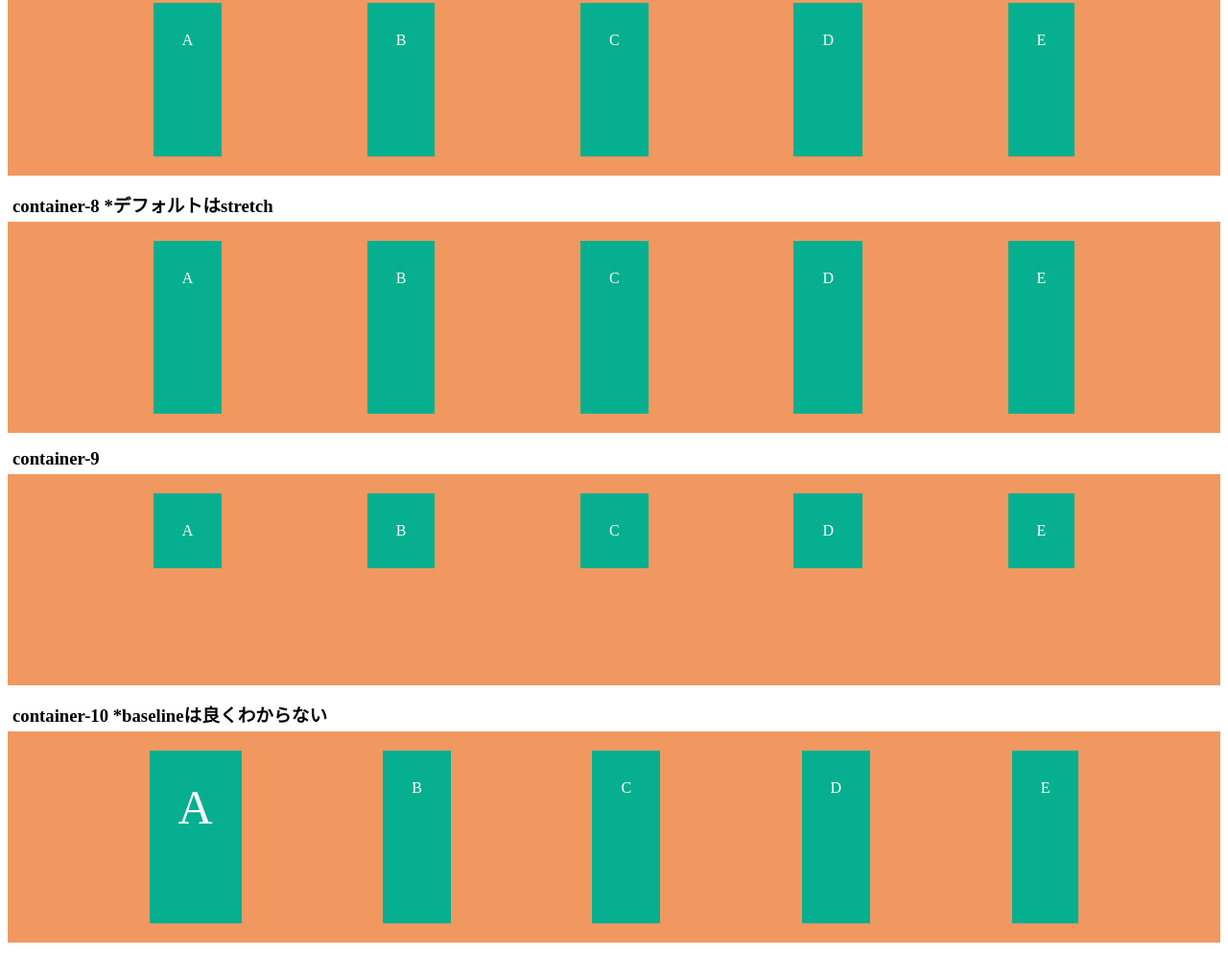
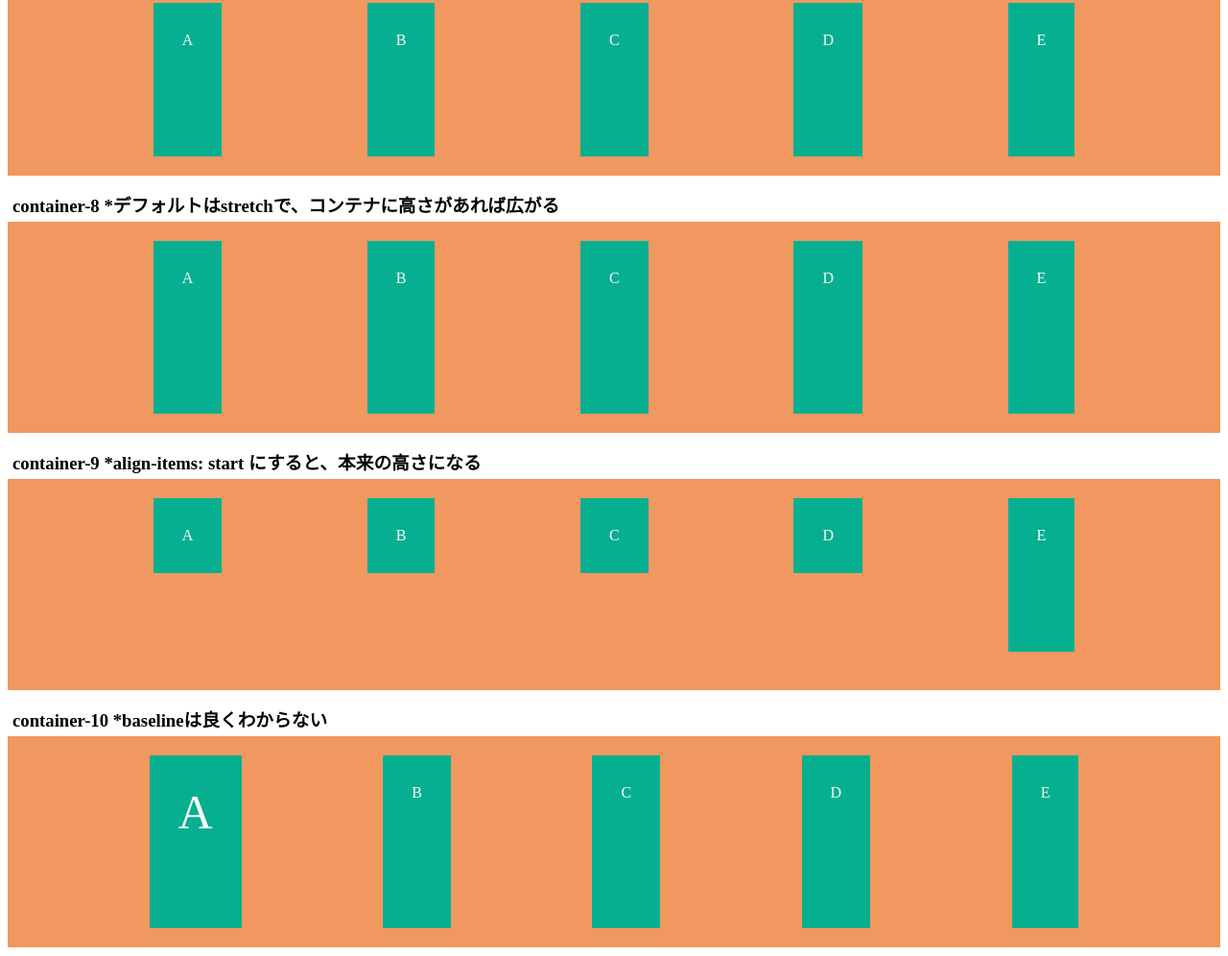
Before and after one commit to boston-terrier-kirin/ztm_javascript_web, a plain HTML site: page basic/flexbox/flex-container.html in a window 1280 px wide. Shown: the part 2107-3103 px from the top of the page at 96% size. Drawn offline with Linux system fonts and the light colour scheme.

Commit message:
説明追加

```diff
--- a/basic/flexbox/flex-container.html
+++ b/basic/flexbox/flex-container.html
@@ -91,7 +91,7 @@
       <div class="item bigger">E</div>
     </div>
 
-    <h3>container-8 *デフォルトはstretch</h3>
+    <h3>container-8 *デフォルトはstretchで、コンテナに高さがあれば広がる</h3>
     <div class="container-8 mb">
       <div class="item">A</div>
       <div class="item">B</div>
@@ -100,13 +100,13 @@
       <div class="item">E</div>
     </div>
 
-    <h3>container-9</h3>
+    <h3>container-9 *align-items: start にすると、本来の高さになる</h3>
     <div class="container-9 mb">
       <div class="item">A</div>
       <div class="item">B</div>
       <div class="item">C</div>
       <div class="item">D</div>
-      <div class="item">E</div>
+      <div class="item bigger">E</div>
     </div>
 
     <h3>container-10 *baselineは良くわからない</h3>
```
